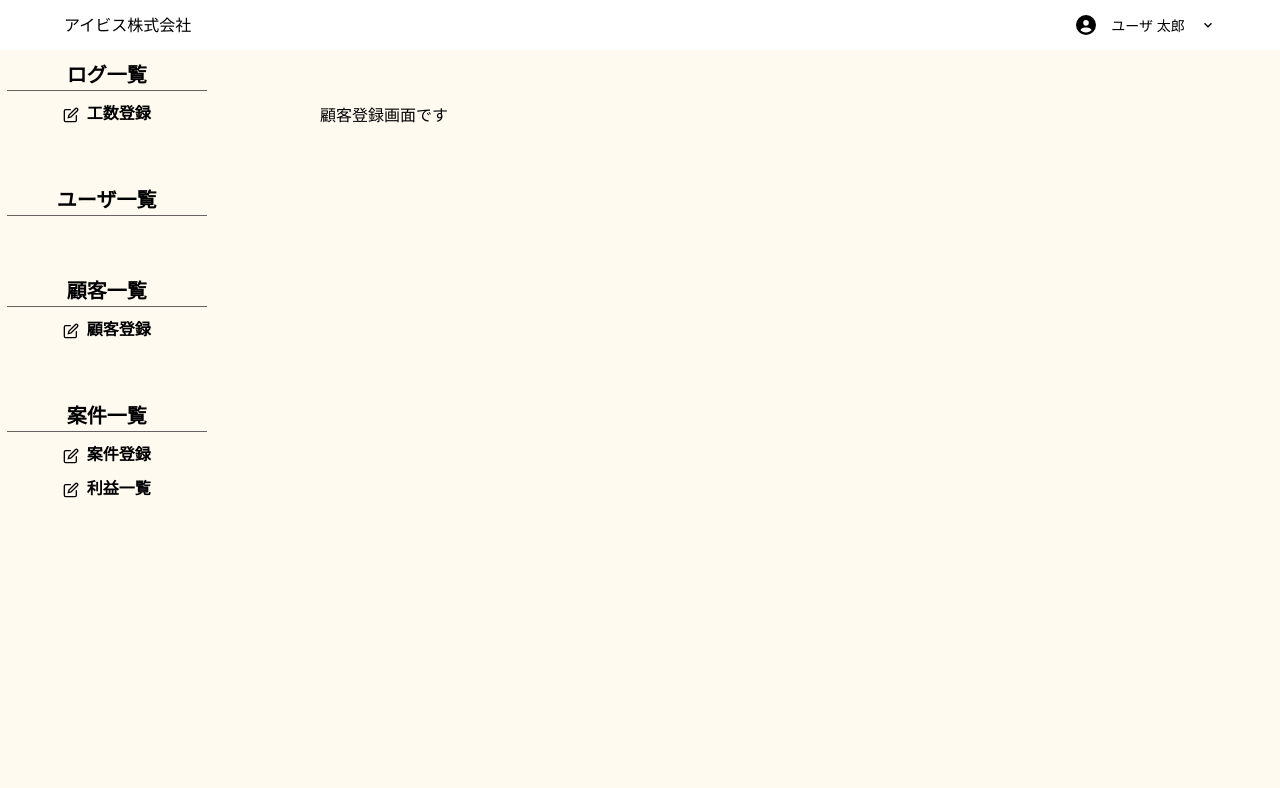
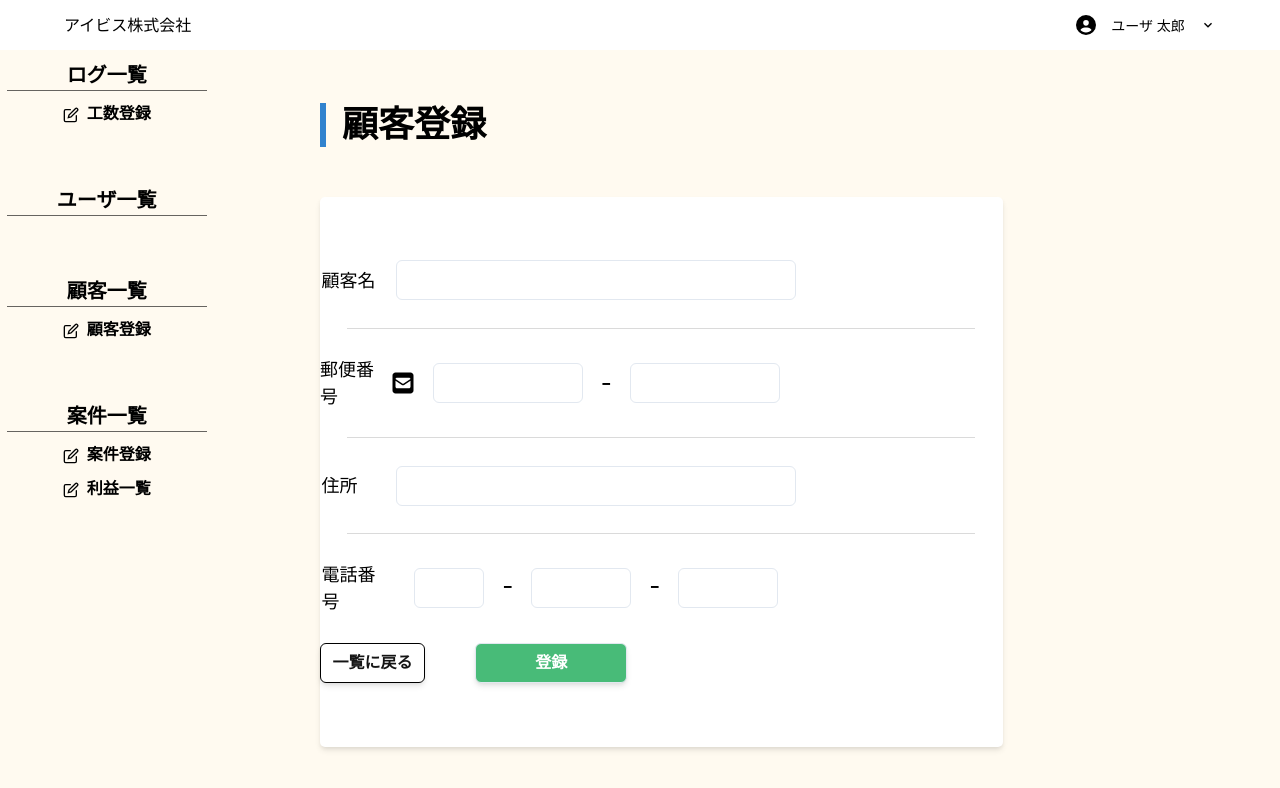
Before and after one commit to I-BIS-company/profitSystem_ibis, a React (Vite) app in the folder profit-system/: page /companies_list/company_register in a window 1280 px wide. Shown: the top 788 px of the page. Built offline with nearby package versions, Linux system fonts and the light colour scheme.

Commit message:
Company Register page Template

```diff
--- a/profit-system/src/components/pages/CompanyRegister.tsx
+++ b/profit-system/src/components/pages/CompanyRegister.tsx
@@ -1,5 +1,80 @@
+import { Input } from "@chakra-ui/input";
+import { Box, Divider, Flex, Heading, Text } from "@chakra-ui/layout";
 import { memo, FC } from "react";
+import { SecondaryButton } from "../atoms/button/SecondaryButton";
+import { PrimaryButton } from "../atoms/button/PrimaryButton";
+import { FontAwesomeIcon } from "@fortawesome/react-fontawesome";
+import { Icon } from "@chakra-ui/react";
+import { faSquareEnvelope } from "@fortawesome/free-solid-svg-icons";
 
 export const CompanyRegister: FC = memo(() => {
-  return <p>顧客登録画面です</p>;
+  return (
+    <>
+      <Box borderLeft="6px solid blue" borderColor="blue.500" pl="4">
+        <Heading mb="50">顧客登録</Heading>
+      </Box>
+      <Flex
+        bgColor="white"
+        borderRadius="5px"
+        w="80%"
+        h="550px"
+        shadow="md"
+        flexWrap="wrap"
+        py="50px"
+      >
+        <Flex w="70%" justifyContent="space-around" alignItems="center">
+          <Text fontSize="lg" w="15%">
+            顧客名
+          </Text>
+          <Flex>
+            <Input w="400px" />
+          </Flex>
+        </Flex>
+        <Divider m="auto" borderColor="blackAlpha.400" w="92%" />
+        <Flex w="70%" justifyContent="space-around" alignItems="center">
+          <Text fontSize="lg" w="15%">
+            郵便番号
+          </Text>
+          <Flex alignItems="center">
+            {/* Standard Input */}
+            {/* <Input w="400px" /> */}
+            {/* Icon and 2 small inputs */}
+            <Icon as={FontAwesomeIcon} icon={faSquareEnvelope} boxSize={6} />
+            <Input mx="18px" w="150px" />
+            <Text fontSize="2xl">-</Text>
+            <Input mx="18px" w="150px" />
+          </Flex>
+        </Flex>
+        <Divider m="auto" borderColor="blackAlpha.400" w="92%" />
+        <Flex w="70%" justifyContent="space-around" alignItems="center">
+          <Text fontSize="lg" w="15%">
+            住所
+          </Text>
+          <Flex>
+            <Input w="400px" />
+          </Flex>
+        </Flex>
+        <Divider m="auto" borderColor="blackAlpha.400" w="92%" />
+        <Flex w="70%" justifyContent="space-around" alignItems="center">
+          <Text fontSize="lg" w="15%">
+            電話番号
+          </Text>
+          <Flex>
+            {/* Standard Input */}
+            {/* <Input w="400px" /> */}
+            {/* 3 Small Inputs */}
+            <Input mx="18px" w="70px" />
+            <Text fontSize="2xl">-</Text>
+            <Input mx="18px" w="100px" />
+            <Text fontSize="2xl">-</Text>
+            <Input mx="18px" w="100px" />
+          </Flex>
+        </Flex>
+        <Flex w="45%" justifyContent="center" alignItems="center" gap="50px">
+          <SecondaryButton text="一覧に戻る" size="md" />
+          <PrimaryButton text="登録" size="md" />
+        </Flex>
+      </Flex>
+    </>
+  );
 });
```
